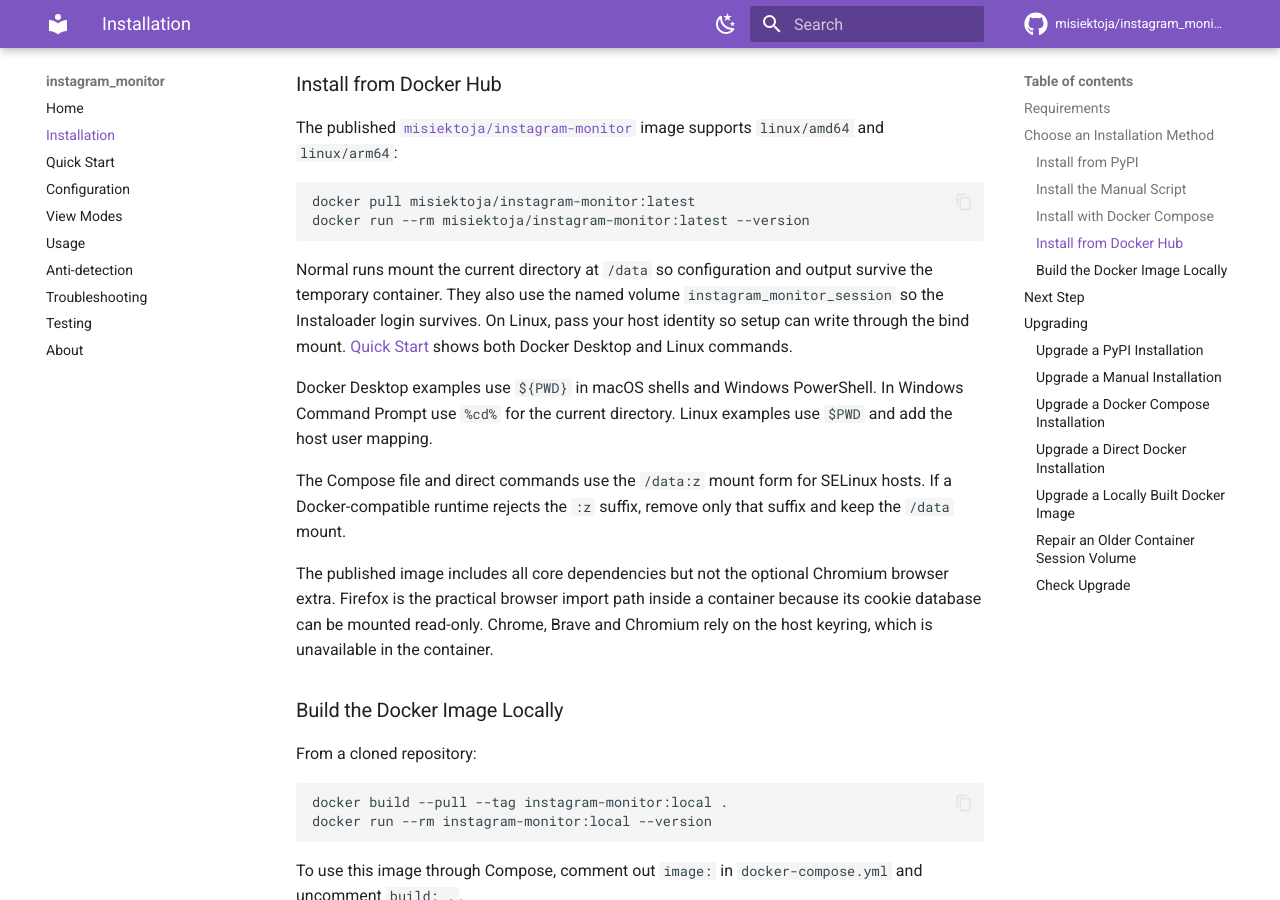
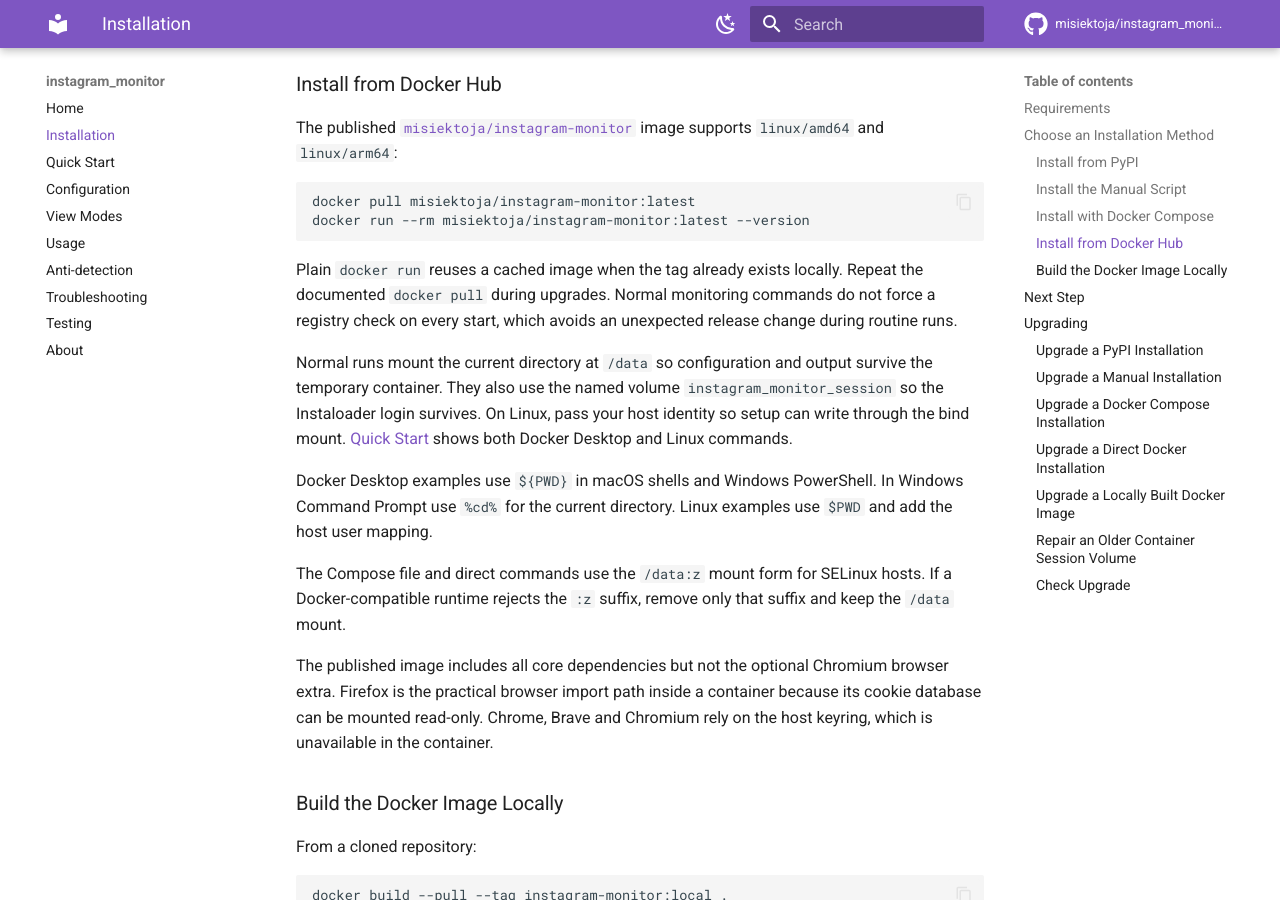
Before and after one commit to misiektoja/instagram_monitor, an MkDocs documentation site: the page built from docs/installation.md, in a window 1280 px wide and 900 px high, scrolled down 3395 px. Built offline with MkDocs 1.6.1 and Material for MkDocs 9.7.7, drawn with Linux system fonts in a browser that asks for light colours; comment, search, counter and statistics services are not loaded.

Commit message:
docs(installation): explain Docker image cache behavior

````diff
--- a/docs/installation.md
+++ b/docs/installation.md
@@ -135,6 +135,8 @@
 docker run --rm misiektoja/instagram-monitor:latest --version
 ```
 
+Plain `docker run` reuses a cached image when the tag already exists locally. Repeat the documented `docker pull` during upgrades. Normal monitoring commands do not force a registry check on every start, which avoids an unexpected release change during routine runs.
+
 Normal runs mount the current directory at `/data` so configuration and output survive the temporary container. They also use the named volume `instagram_monitor_session` so the Instaloader login survives. On Linux, pass your host identity so setup can write through the bind mount. [Quick Start](quick-start.md#new-here-run-the-setup-wizard) shows both Docker Desktop and Linux commands.
 
 Docker Desktop examples use `${PWD}` in macOS shells and Windows PowerShell. In Windows Command Prompt use `%cd%` for the current directory. Linux examples use `$PWD` and add the host user mapping.
````
